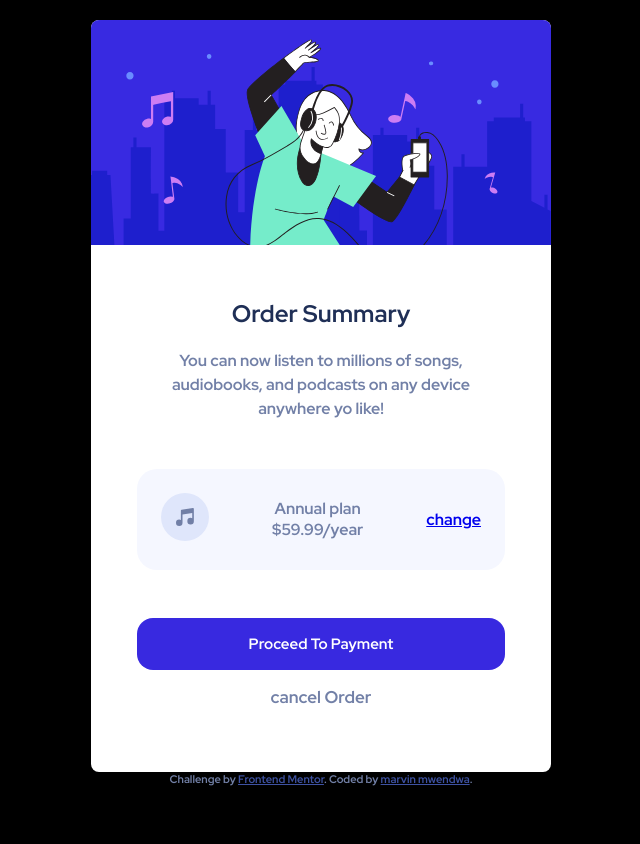
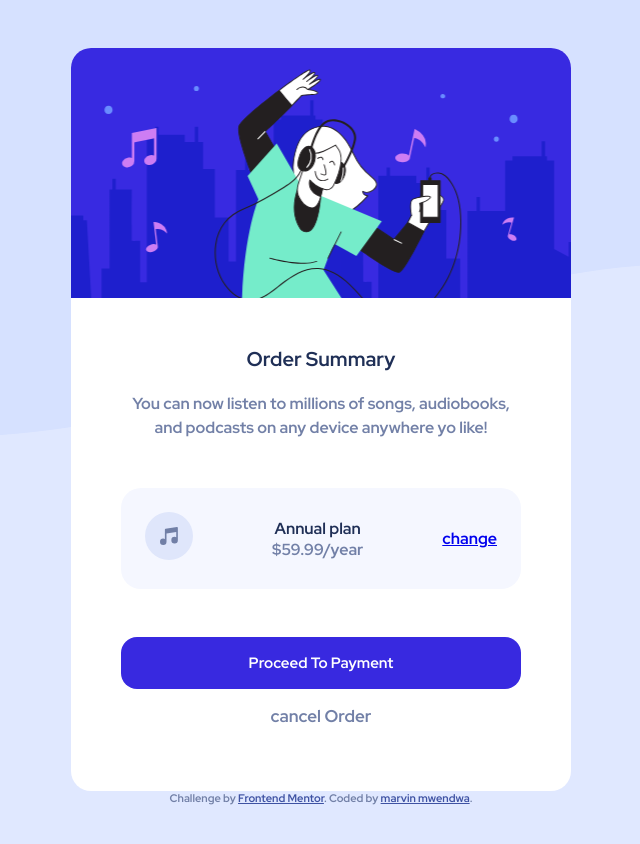
Before and after one commit to Marvinmunuve/orderSummary, a plain HTML site: page order-summary-component-main/index.html in a window 1536 px wide. Shown: the whole page, without its empty margins (447-1087 px from the left). Before the commit the page ends 806 px from the top, so only its background shows below. Drawn offline with Linux system fonts and the light colour scheme.

Commit message:
completed

```diff
--- a/order-summary-component-main/index.html
+++ b/order-summary-component-main/index.html
@@ -16,12 +16,10 @@
 
     <!-- Feel free to remove these styles or customise in your own stylesheet 👍 -->
   </head>
-
   <body>
     <div class="container">
+        <div class="illustration">
 
-        <div class="illustration">
-          <img src="./images/illustration-hero.svg" alt="illustration" />
         </div>
         <article class="content">
           <div class="content-box">
--- a/order-summary-component-main/style.css
+++ b/order-summary-component-main/style.css
@@ -19,26 +19,36 @@ ul {
 
 body {
     font-family: 'Red Hat Display', sans-serif;
-    background-color: black;
+    background-color: hsl(225, 100%, 94%);
     color: hsl(224, 23%, 55%);
     display: flex;
     align-items: center;
     flex-direction: column;
     text-align: center;
     justify-content: center;
-    border-radius: 5px;
-    padding: 1.25rem;
+    padding: 3rem;
     font-size: 16px;
 
+
+    height: 100v;
 }
+
+
 .container {
   background-color: white;
-  border-radius: 8px;
+  border-radius: 20px;
+
+
 }
 
-.container .illustration img {
-  width: 100%;
-  border-radius: 8px 8px 0 0;
+.container .illustration  {
+background-image: url("./images/illustration-hero.svg");
+height: 250px;
+width: 100%;
+background-repeat: no-repeat;
+background-size: cover;
+background-position: top;
+ border-radius:20px 20px 0 0;
 }
 .content .content-box{
   padding: 3rem;
@@ -58,6 +68,8 @@ body {
     width: 80%;
     margin: 0 auto;
 }
+.container2 ul li:first-child {
+  color:hsl(223, 47%, 23%); }
 
 .box3{ margin: 3rem 0;}
 button {
@@ -110,9 +122,15 @@ button {
 
 
 
-      @media (min-width: 500px) {
-        .container {
-          width: 460px;
-          margin: auto;
+      @media (min-width: 1440px) {
+      body { background-image: url('./images/pattern-background-desktop.svg');
+        background-repeat: no-repeat;
+        background-position-x: center;
+      }
+      .content-box h2 {
+        font-size: 20px;
+      }
+      .container {
+      max-width: 500px;
+
         }
-      }
```
